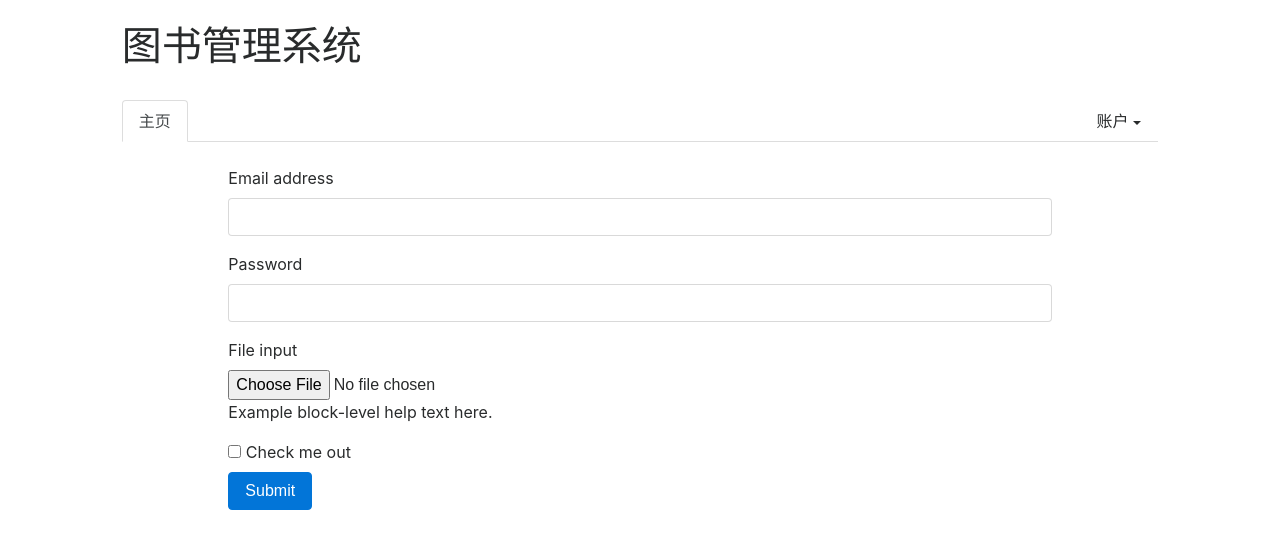
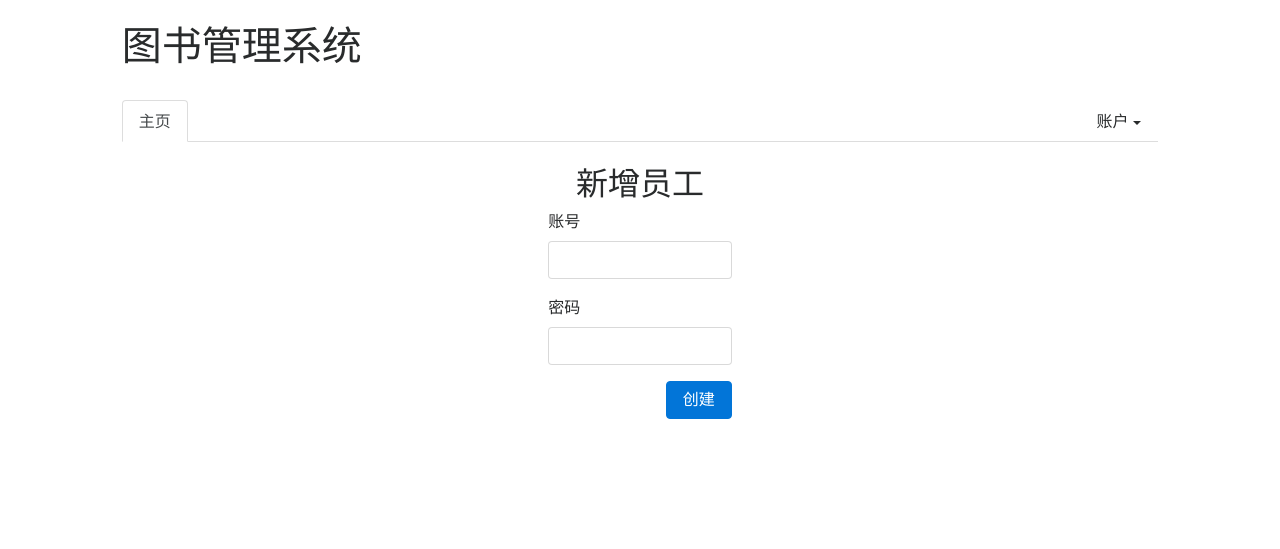
Before and after one commit to ZDJeffrey/Library-Management, a Flask app: page /add_staff in a window 1280 px wide. Shown: the top 549 px of the page. Run offline with Flask 3, Linux system fonts and the light colour scheme; the visitor is signed in with stand-in values (Sample User, id 1); some libraries are stand-ins or nearby versions.

Commit message:
implement add staff page

```diff
--- a/library_management/templates/add_staff.html
+++ b/library_management/templates/add_staff.html
@@ -5,44 +5,23 @@
 <br>
 <div class="container-fluid">
 	<div class="row">
+		<div class="col-md-5">
+		</div>
 		<div class="col-md-2">
-		</div>
-		<div class="col-md-8">
-			<form role="form">
+            <h2 class="text-center">新增员工</h2>
+			<form action="{{ url_for('add_staff') }}" method="post">
 				<div class="form-group">
-
-					<label for="exampleInputEmail1">
-						Email address
-					</label>
-					<input type="email" class="form-control" id="exampleInputEmail1" />
+					<label>账号</label>
+					<input type="account" class="form-control" name="account" />
 				</div>
 				<div class="form-group">
-
-					<label for="exampleInputPassword1">
-						Password
-					</label>
-					<input type="password" class="form-control" id="exampleInputPassword1" />
+					<label>密码</label>
+					<input type="password" class="form-control" name="password" />
 				</div>
-				<div class="form-group">
-
-					<label for="exampleInputFile">
-						File input
-					</label>
-					<input type="file" class="form-control-file" id="exampleInputFile" />
-					<p class="help-block">
-						Example block-level help text here.
-					</p>
-				</div>
-				<div class="checkbox">
-
-					<label>
-						<input type="checkbox" /> Check me out
-					</label>
-				</div>
-				<button type="submit" class="btn btn-primary">Submit</button>
+				<button type="submit" class="btn btn-primary" style="float: right;">创建</button>
 			</form>
 		</div>
-		<div class="col-md-2">
+		<div class="col-md-5">
 		</div>
 	</div>
 </div>
--- a/library_management/templates/index.html
+++ b/library_management/templates/index.html
@@ -9,6 +9,8 @@
         <div class="col-md-8">
             {% if current_user.is_authenticated and user_type=='admin' %}
             <h2 class="text-center">职工信息</h2>
+            <a class="btn btn-success btn-md" href="{{ url_for('add_staff') }}" style="float: right;">新增员工</a>
+            <br><br>
 			<table class="table">
                 <thead>
                     <tr>
@@ -35,10 +37,9 @@
                     {% endfor %}
 				</tbody>
 			</table>
-            <a class="btn btn-success btn-md btn-block">新增员工</a>
             {% else %}
             <h2 class="text-center">书籍信息</h2>
-            <form class="form-inline" action="/" method="post" style="display: flex; justify-content: space-between; width: 100%;">
+            <form class="form-inline" action="" method="post" style="display: flex; justify-content: space-between; width: 100%;">
                 <div class="form-group">
                     <label>查询类型</label>
                     <select class="'form-select" name="search_type"  style="width: 100%;">
--- a/library_management/templates/login.html
+++ b/library_management/templates/login.html
@@ -7,7 +7,7 @@
         <div class="col-md-5"></div>
         <div class="col-md-2">
             <h2 class="text-center">用户登录</h2>
-            <form action="/login" method="post">
+            <form action="{{ url_for('login') }}" method="post">
                 <div class="form-group">
                     <label>用户类型</label>
                     <select class="'form-select" name="user_type">
@@ -25,7 +25,7 @@
                     <label>密码</label>
                     <input type="password" class="form-control" name="password" />
                 </div>
-                <button type="submit" class="btn btn-primary">登录</button>
+                <button type="submit" class="btn btn-primary" style="float: right;">登录</button>
             </form>
         </div>
         <div class="col-md-5"></div>
```
